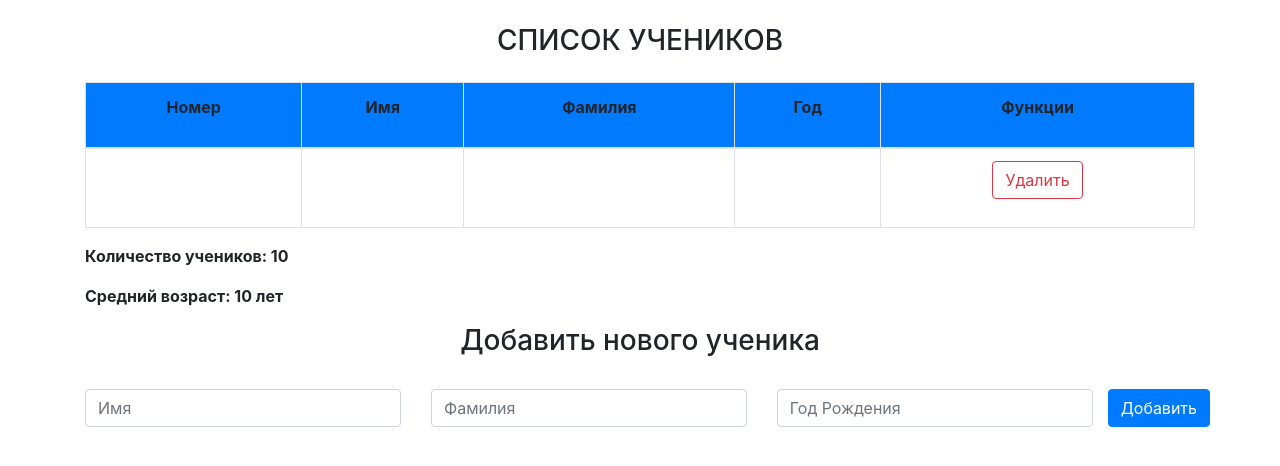
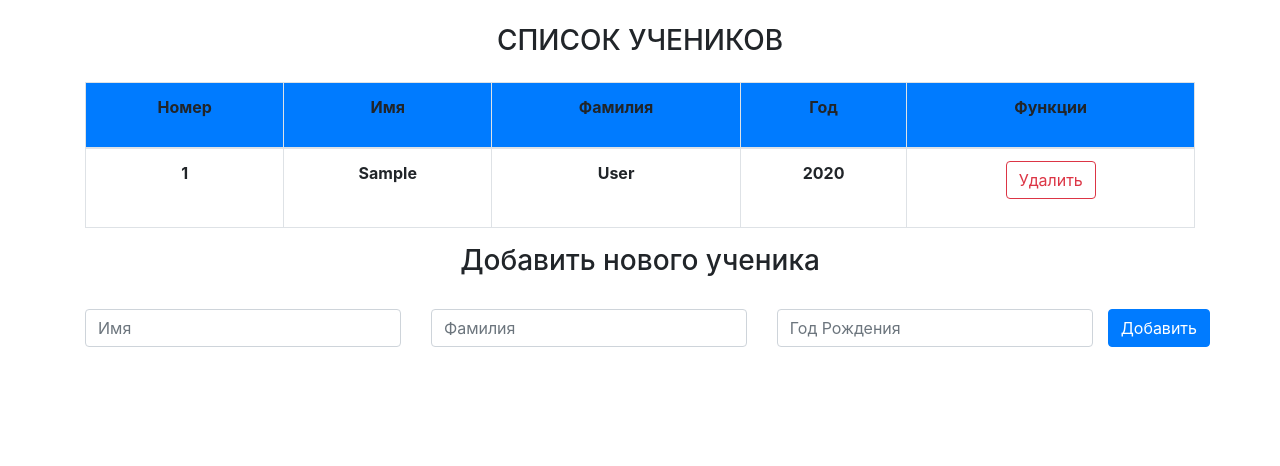
Before and after one commit to asd7626/web_school, a Flask app: template templates/students.html in a window 1280 px wide. Shown: the top 466 px of the page. Run offline with Flask 2, Linux system fonts and the light colour scheme; tables that the repository leaves empty hold one stand-in row (values such as "Sample post"); the template is opened without the code that fills it: values that come from a table or form of the project are taken from there, most other values are stand-ins (such as "Sample title", 1, 10 or a date in 2020); some libraries are stand-ins or nearby versions.

Commit message:
form changes

```diff
--- a/templates/students.html
+++ b/templates/students.html
@@ -15,19 +15,17 @@
   <tbody>
   {% for student in students %}
     <tr>
-      <th scope="row"> <p class="font-weight-bold text-center"> {{ student[0] }} </p> </th>
-      <td> <p class="font-weight-bold text-center"> {{ student[1] }} </p> </td>
-      <td> <p class="font-weight-bold text-center"> {{ student[2] }} </p> </td>
-      <td> <p class="font-weight-bold text-center"> {{ student[3] }} </p> </td>
-      <td> <form method="POST" action="{{ url_for('remove_student') }}">
+      <th scope="row"> <p class="font-weight-bold text-center"> {{ student.id }} </p> </th>
+      <td> <p class="font-weight-bold text-center"> {{ student.first_name }} </p> </td>
+      <td> <p class="font-weight-bold text-center"> {{ student.last_name }} </p> </td>
+      <td> <p class="font-weight-bold text-center"> {{ student.year }} </p> </td>
+      <td> <form method="post" action="{{ url_for('remove_student') }}">
             <p class="font-weight-bold text-center">
-            <button type="submit" name="delete" value="{{ student[0] }}" class="btn btn-outline-danger">Удалить</button> </p> </form> </td>
+            <button type="submit" name="delete" value="{{ student.id }}" class="btn btn-outline-danger">Удалить</button> </p> </form> </td>
     </tr>
   {% endfor %}
   </tbody>
 </table>
-<div> <p class="font-weight-bold"> Количество учеников: {{ amount }} </p> </div>
-<div> <p class="font-weight-bold"> Средний возраст: {{ avg }} лет </p> </div>
 
 <h3 class="text-center"> Добавить нового ученика </h3>
   <br>
@@ -37,11 +35,9 @@
         <div class="col">
             {{ form.first_name (class="form-control form-control", placeholder="Имя") }}
         </div>
-
         <div class="col">
             {{ form.last_name (class="form-control form-control", placeholder="Фамилия") }}
         </div>
-
         <div class="col">
             {{ form.year (class="form-control form-control", placeholder="Год Рождения") }}
         </div>
```
